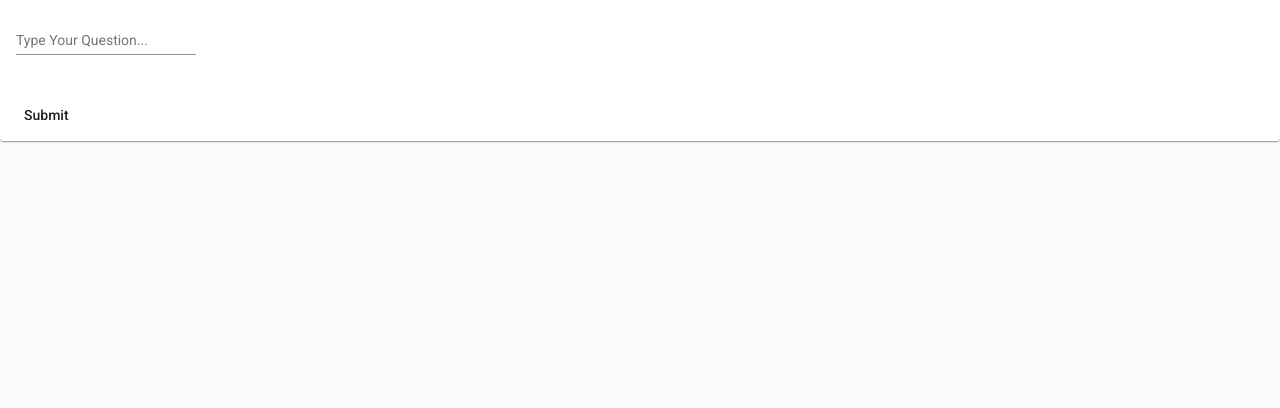
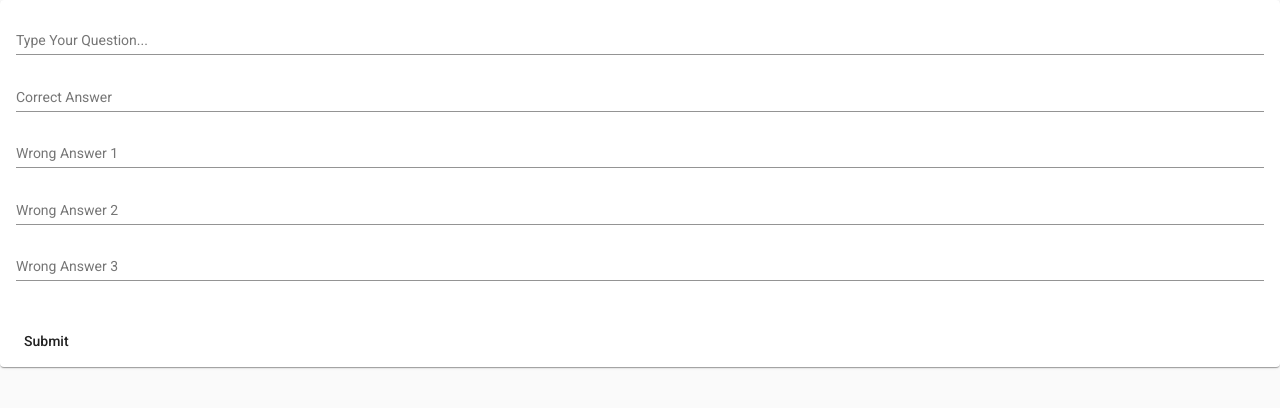
Before and after one commit to khambley/AngularCoreQuizApp, an Angular app in the folder frontend/: page /quizapp/ in a window 1280 px wide. Shown: the top 408 px of the page. Built offline with nearby package versions, Linux system fonts and the light colour scheme.

Commit message:
added answers input to question in Angular

```diff
--- a/frontend/src/app/question.component.html
+++ b/frontend/src/app/question.component.html
@@ -1,8 +1,20 @@
 <mat-card>
     <mat-card-content>
 <form>
-    <mat-form-field>
+    <mat-form-field class="fullWidth">
       <input [(ngModel)]="question.text" name="question" matInput placeholder="Type Your Question...">
+    </mat-form-field>
+    <mat-form-field class="fullWidth">
+      <input [(ngModel)]="question.correctAnswer" name="correctAnswer" matInput placeholder="Correct Answer">
+    </mat-form-field>
+    <mat-form-field class="fullWidth">
+      <input [(ngModel)]="question.answer1" name="answer1" matInput placeholder="Wrong Answer 1">
+    </mat-form-field>
+    <mat-form-field class="fullWidth">
+      <input [(ngModel)]="question.answer2" name="answer2" matInput placeholder="Wrong Answer 2">
+    </mat-form-field>
+    <mat-form-field class="fullWidth">
+      <input [(ngModel)]="question.answer3" name="answer3" matInput placeholder="Wrong Answer 3">
     </mat-form-field>
 
   </form>
--- a/frontend/src/styles.css
+++ b/frontend/src/styles.css
@@ -2,3 +2,7 @@
 
 html, body { height: 100%; }
 body { margin: 0; font-family: Roboto, "Helvetica Neue", sans-serif; }
+
+.fullWidth {
+  width: 100%;
+}
```
Also changed, not shown: 1 other file (tests, documents, lock files or other folders).
